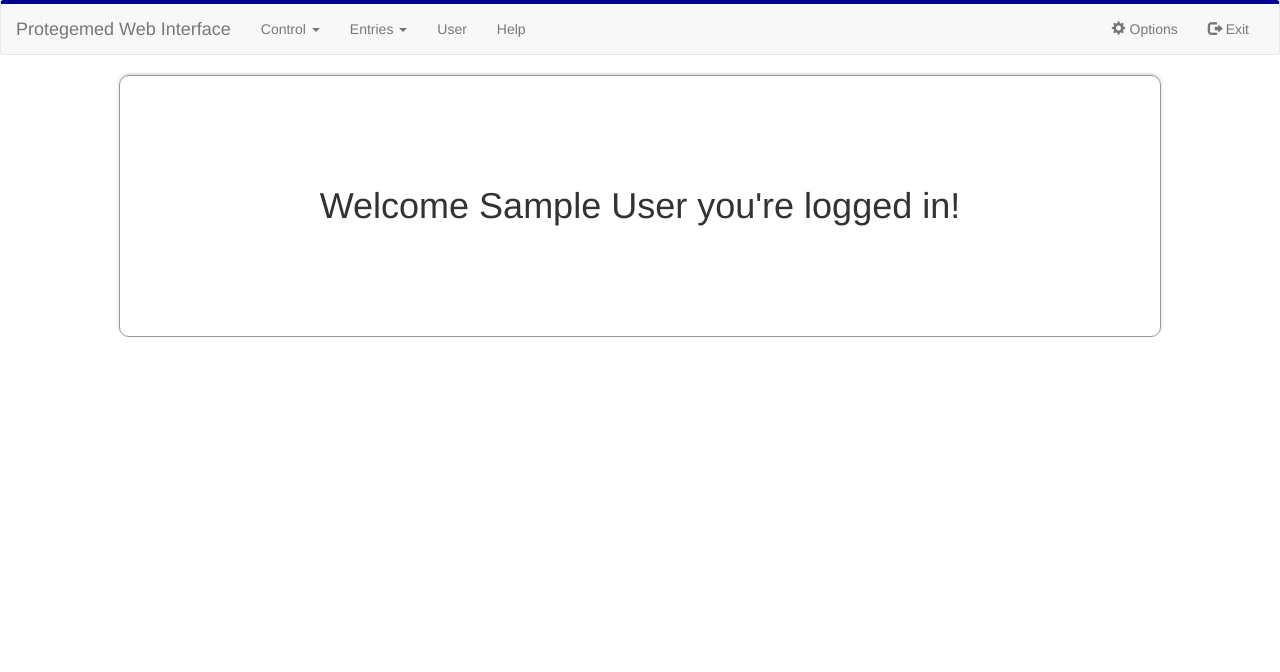
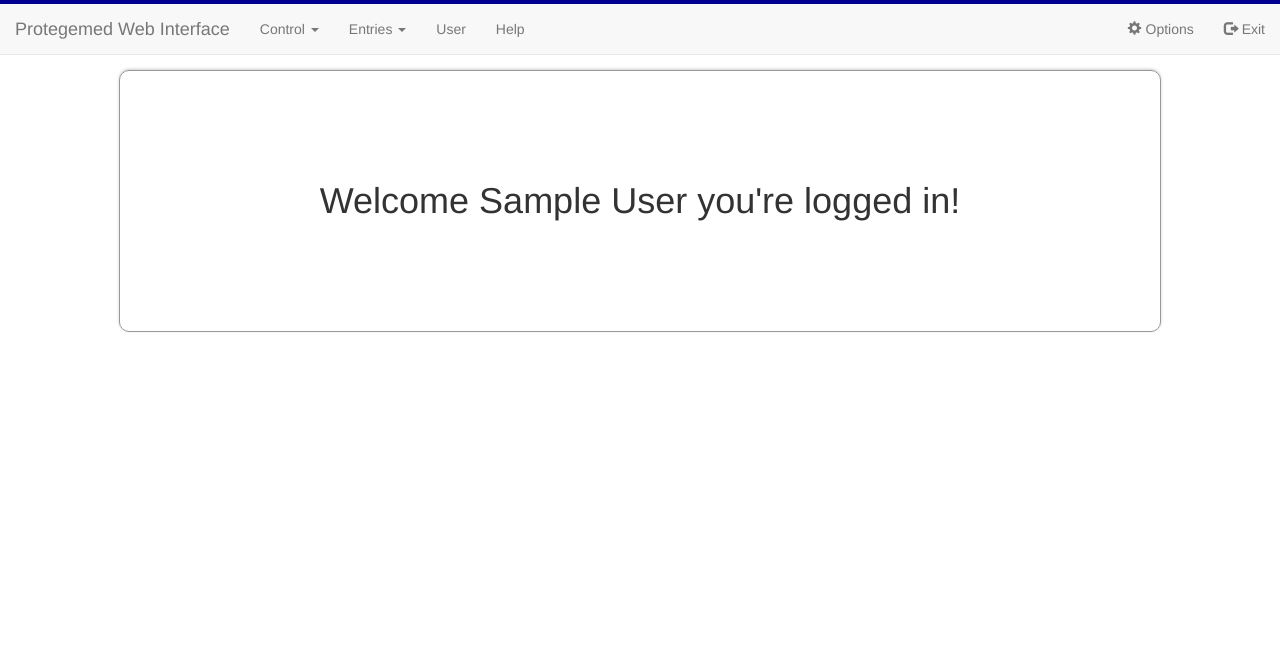
Before and after one commit to oneidejp/Ptgm-InterfaceWeb, a CodeIgniter app: page /Ptgm-InterfaceWeb/index.php/home/index in a window 1280 px wide. Shown: the top 672 px of the page. Run offline with CodeIgniter, Linux system fonts and the light colour scheme; the visitor is signed in with stand-in values (Sample User, id 1); tables that the repository leaves empty or names only in its code hold one stand-in row (values such as "Sample post"); some libraries are stand-ins or nearby versions.

Commit message:
Fixed hidden text behind menu and footer

```diff
--- a/application/views/Equipamento_cadastro_view.php
+++ b/application/views/Equipamento_cadastro_view.php
@@ -21,7 +21,7 @@
                             <h4 class="form-signin-heading"><?php echo $this->lang->line('description') . ":"; ?></h4>
                             <input type="text" class="form-control" placeholder="<?php echo $this->lang->line('description'); ?>" required autofocus name="desc">
                             <h4 class="form-signin-heading"><?php echo $this->lang->line('trademark') . ":"; ?></h4>
-                            <div class="col-md-4">
+                            <div class="col-md-4 col-xs-4">
                             <select class="form-control" name="codMarca">
                                 <?php foreach ($marca as $dados) { ?>
                                     <option value="<?php echo $dados->codMarca; ?>"><?php echo $dados->desc; ?></option>
--- a/application/views/templates/header.php
+++ b/application/views/templates/header.php
@@ -13,5 +13,5 @@
         <link rel="stylesheet" href="<?php echo base_url() ?>includes/css/estilosMauricio.css">
         <?php if(isset($headerOption)){ echo $headerOption; }?>
     </head>
-    <body>
+    <body style="padding-bottom: 100px; padding-top: 70px;">
         <?php include_once('menu.php'); ?>
--- a/application/views/templates/menu.php
+++ b/application/views/templates/menu.php
@@ -3,7 +3,7 @@ if (isset($menuHide) && $menuHide == "true") {
 
 } else {
 ?>
-<nav class="navbar navbar-default" style="border-top: 4px solid #000090;">
+<nav class="navbar navbar-default navbar-fixed-top" style="border-top: 4px solid #000090;">
     <div class="container-fluid">
         <!-- Brand and toggle get grouped for better mobile display -->
         <div class="navbar-header">
```
